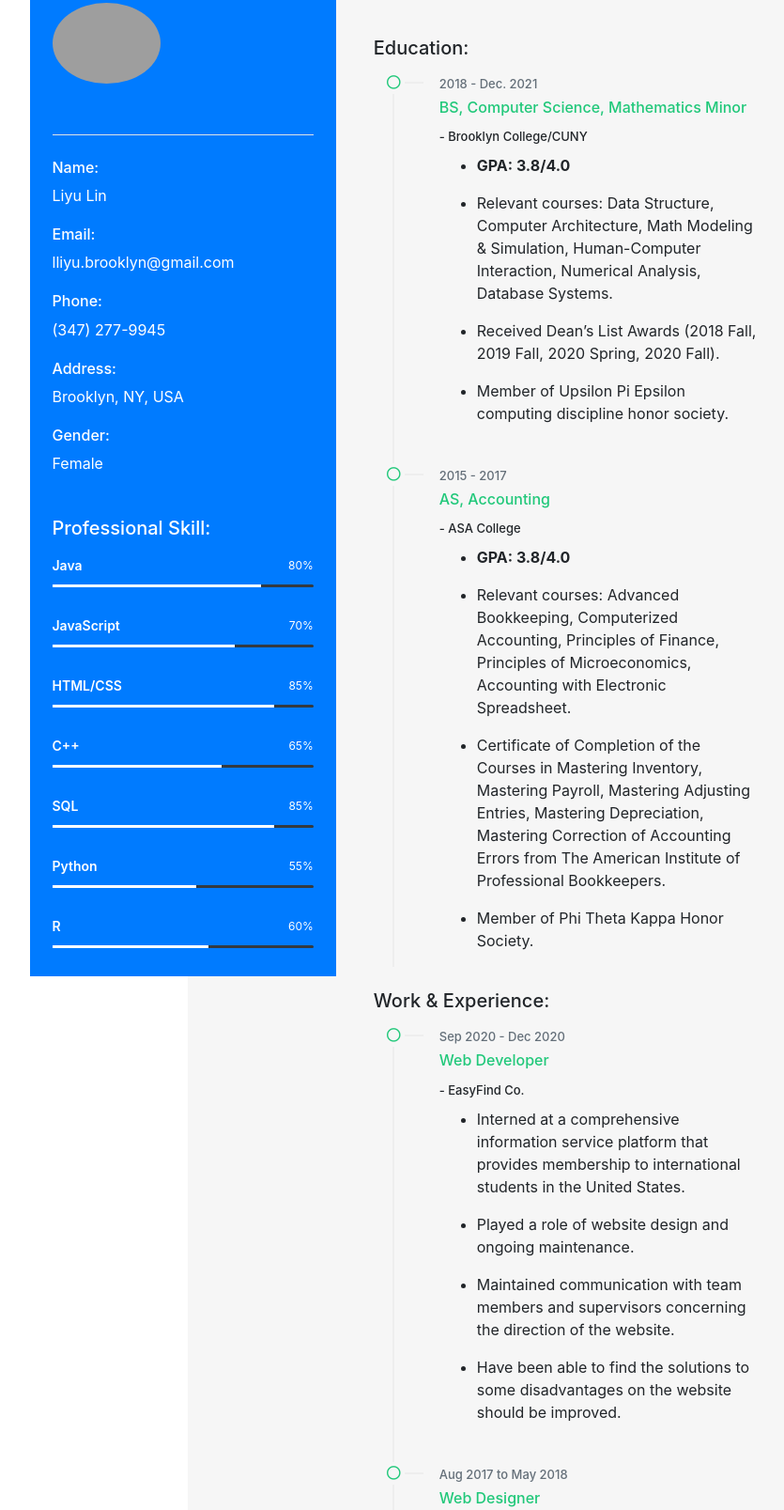
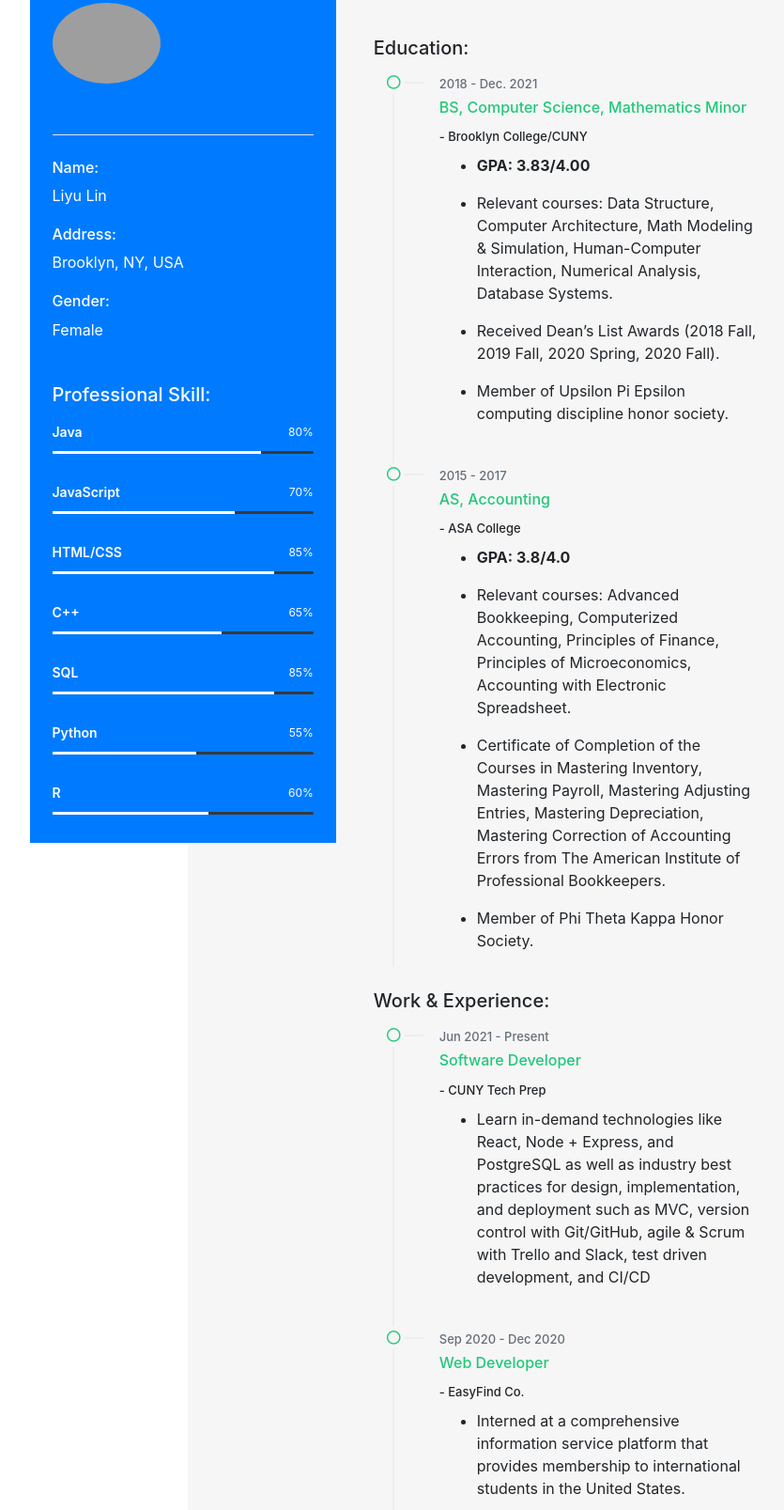
Before and after one commit to llyu0966/llyu0966.github.io, a plain HTML site: page resume/index.html in a window 1280 px wide. Shown: the part 21-1628 px from the top of the page at 94% size, without its empty margins (196-1031 px from the left). Drawn offline with nearby package versions, Linux system fonts and the light colour scheme; grey boxes are pictures that could not be loaded.

Commit message:
Update index.html

```diff
--- a/resume/index.html
+++ b/resume/index.html
@@ -29,14 +29,6 @@
                   <div class="candidate-info">
                     <h6 class="text-white">Name:</h6>
                     <p class="text-white">Liyu Lin</p>
-                  </div>
-                  <div class="candidate-info">
-                    <h6 class="text-white">Email:</h6>
-                    <p class="text-white">lliyu.brooklyn@gmail.com</p>
-                  </div>
-                  <div class="candidate-info">
-                    <h6 class="text-white">Phone:</h6>
-                    <p class="text-white">(347) 277-9945</p>
                   </div>
                   <div class="candidate-info">
                     <h6 class="text-white">Address:</h6>
@@ -109,7 +101,7 @@
                           <h6 class="mb-2">BS, Computer Science, Mathematics Minor</h6>
                           <span>- Brooklyn College/CUNY</span>
                           <ul>
-                            <li><p class="mt-2"><b>GPA: 3.8/4.0</b></p></li>
+                            <li><p class="mt-2"><b>GPA: 3.83/4.00</b></p></li>
                             <li><p class="mt-2">Relevant courses: Data Structure, Computer Architecture, Math Modeling & Simulation, Human-Computer Interaction, Numerical Analysis, Database Systems.</p></li>
                             <li><p class="mt-2">Received Dean’s List Awards (2018 Fall, 2019 Fall, 2020 Spring, 2020 Fall).</li>
                             <li><p class="mt-2">Member of Upsilon Pi Epsilon computing discipline honor society.</li>
@@ -139,6 +131,24 @@
                 </div>
                 <div class="timeline-box mt-4">
                   <h5 class="resume-experience-title">Work &amp; Experience:</h5>
+                  <!-- CTP Tech Prep -->
+                  <div class="jobster-candidate-timeline">
+                    <div class="jobster-timeline-item">
+                      <div class="jobster-timeline-cricle">
+                        <i class="far fa-circle"></i>
+                      </div>
+                      <div class="jobster-timeline-info">
+                        <div class="dashboard-timeline-info">
+                          <span class="jobster-timeline-time">Jun 2021 - Present</span>
+                          <h6 class="mb-2">Software Developer</h6>
+                          <span>- CUNY Tech Prep</span>
+                          <ul>
+                            <li><p class="mt-2">Learn in-demand technologies like React, Node + Express, and PostgreSQL as well as industry best practices for design, implementation, and deployment such as MVC, version control with Git/GitHub, agile & Scrum with Trello and Slack, test driven development, and CI/CD</p></li>
+                          </ul>
+                        </div>
+                      </div>
+                    </div>
+                    <!-- EasyFind -->
                   <div class="jobster-candidate-timeline">
                     <div class="jobster-timeline-item">
                       <div class="jobster-timeline-cricle">
@@ -158,6 +168,7 @@
                         </div>
                       </div>
                     </div>
+                    <!-- Adier Corporation -->
                     <div class="jobster-timeline-item mb-0">
                       <div class="jobster-timeline-cricle">
                         <i class="far fa-circle"></i>
```
